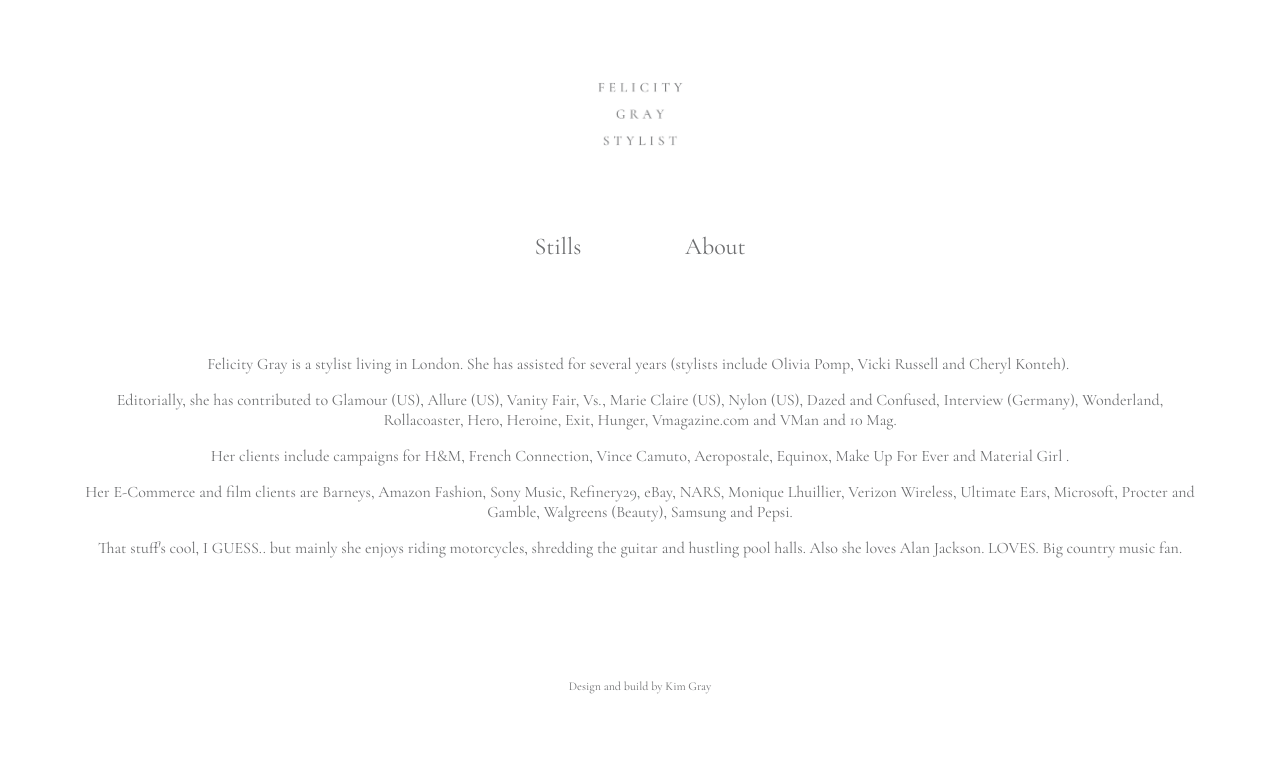
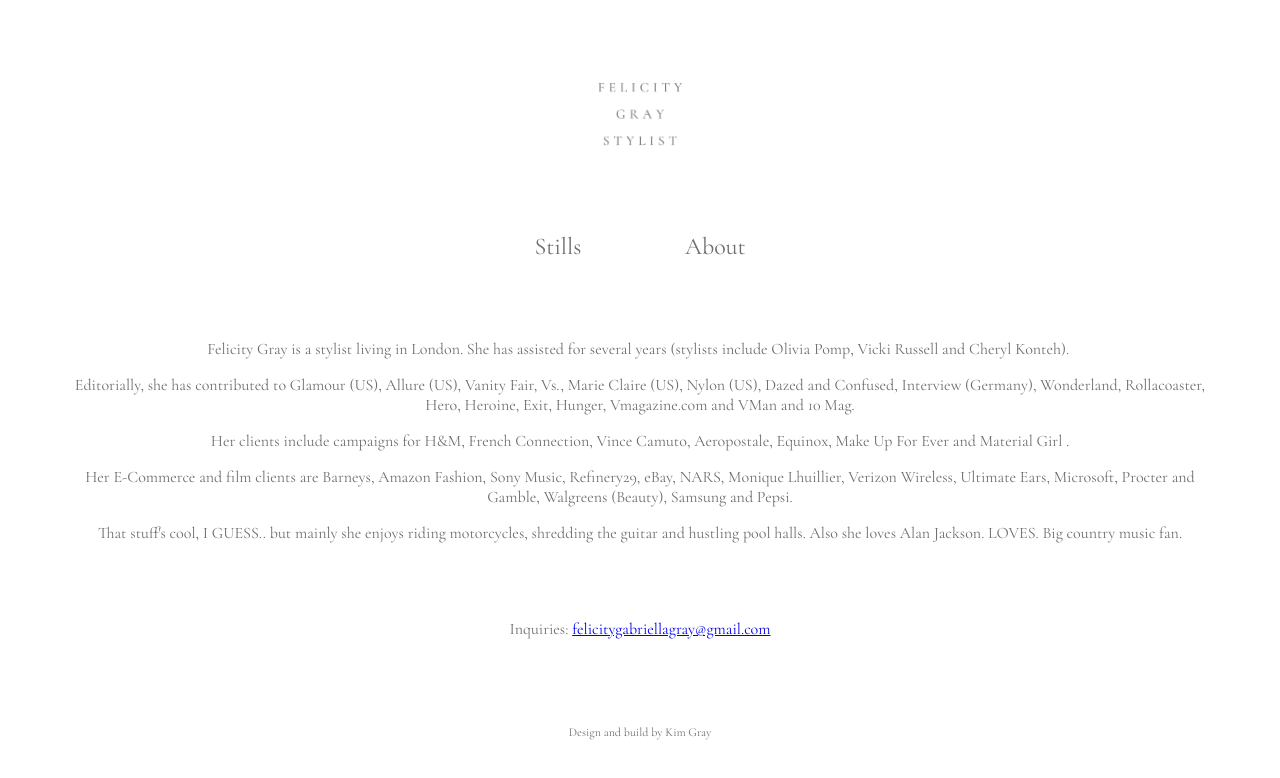
Before and after one commit to KimbaGray/fg-website, a React (Create React App) app: page /about in a window 1280 px wide. Shown: the top 778 px of the page. Built offline with nearby package versions, Linux system fonts and the light colour scheme.

Commit message:
fixed home page = stills and updated CSS

```diff
--- a/src/App.js
+++ b/src/App.js
@@ -17,6 +17,7 @@ function App() {
       <div>
         <Navigation />
         <Switch>
+          <Route exact path="/" component={Stills} />
           <Route exact path="/stills" component={Stills} />
           <Route path="/about" component={About} />
           <Route path="/advertisements" component={Advertisements} />
--- a/src/components/About.jsx
+++ b/src/components/About.jsx
@@ -32,6 +32,12 @@ class About extends Component {
           shredding the guitar and hustling pool halls. Also she loves Alan
           Jackson. LOVES. Big country music fan.
         </p>
+        <p className="enqueries">
+          Inquiries:{" "}
+          <a href="mailto:felicitygabriellagray@gmail.com">
+            felicitygabriellagray@gmail.com
+          </a>
+        </p>
       </div>
     );
   }
--- a/src/components/Footer.jsx
+++ b/src/components/Footer.jsx
@@ -6,7 +6,7 @@ class Footer extends Component {
     return (
       <div>
         <div className="footer">
-          <div></div>Design and build by Kim Gray
+          <div>Design and build by Kim Gray</div>
         </div>
       </div>
     );
--- a/src/components/Navigation.jsx
+++ b/src/components/Navigation.jsx
@@ -17,7 +17,7 @@ class Navigation extends Component {
               <Link className="nav-link" to="/Advertisements">
                 Advertisements
               </Link>
-            </span>{" "} */}
+            </span> */}
             <span className="navLink">
               <Link className="nav-link" to="/About">
                 About
--- a/src/styles/About.css
+++ b/src/styles/About.css
@@ -1,4 +1,8 @@
 .aboutBlock {
   text-align: center;
-  padding: 75px;
+  padding: 60px;
 }
+
+.enqueries {
+  padding-top: 60px;
+}
--- a/src/styles/Footer.css
+++ b/src/styles/Footer.css
@@ -4,6 +4,6 @@
   bottom: 0;
   width: 100%;
   text-align: center;
-  padding-top: 30px;
+  padding-top: 10px;
   padding-bottom: 10px;
 }
--- a/src/styles/Header.css
+++ b/src/styles/Header.css
@@ -1,6 +1,7 @@
 .logo {
   width: 25%;
-  padding: 40px;
+  padding: 50px;
+  padding-top: 70px;
   align-items: center;
 }
 
--- a/src/styles/Stills.css
+++ b/src/styles/Stills.css
@@ -3,7 +3,7 @@
   display: flex;
   -ms-flex-wrap: wrap; /* IE10 */
   flex-wrap: wrap;
-  padding-top: 70px;
+  padding-top: 60px;
   margin-left: 15px;
   margin-right: 15px;
 }
@@ -15,7 +15,7 @@
 }
 
 .column img {
-  margin-top: 10px;
+  margin-top: 30px;
   vertical-align: middle;
   width: 90%;
   padding-bottom: 15px;
```
Also changed, not shown: src/utils/modalImages.js (added).
